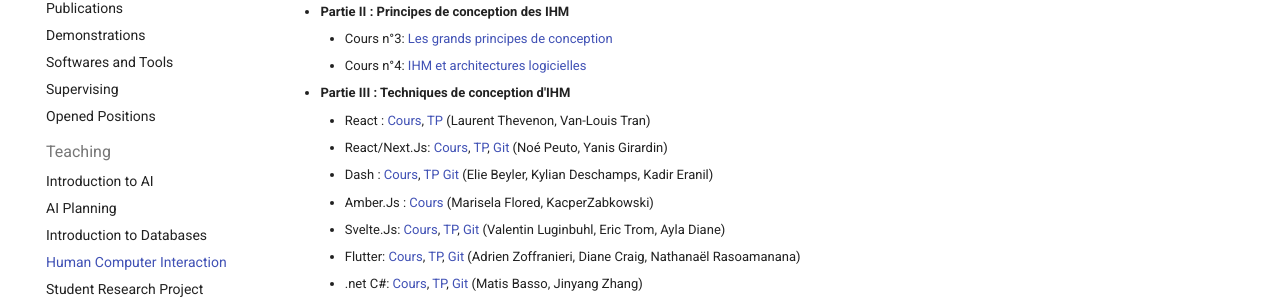
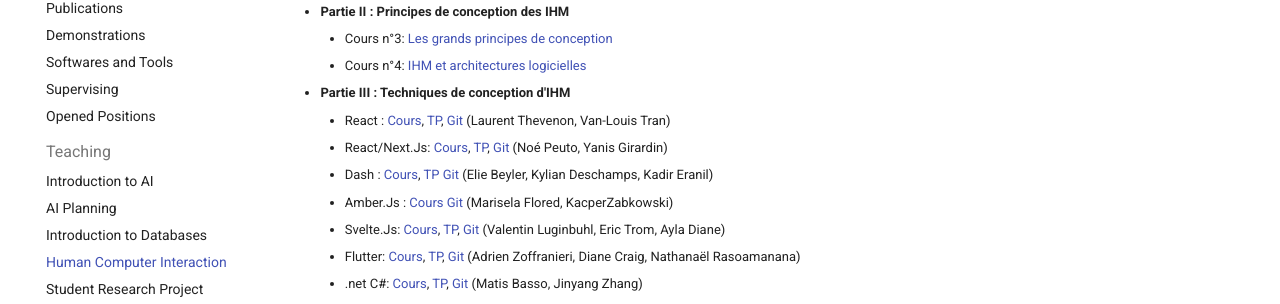
Before and after one commit to pellierd/homepage, an MkDocs documentation site: the page built from docs/teaching/hci.md, in a window 1280 px wide and 900 px high, scrolled down 643 px. Shown: the part 147-451 px from the top of the window. Built offline with MkDocs 1.6.1 and Material for MkDocs 9.7.7, drawn with Linux system fonts in a browser that asks for light colours.

Commit message:
modif cours ihm

```diff
--- a/docs/teaching/hci.md
+++ b/docs/teaching/hci.md
@@ -25,10 +25,10 @@ Après un rappel des principes ergonomiques, ce cours s’intéresse essentielle
     - Cours n°3: [Les grands principes de conception](hci/03-conception.pdf)
     - Cours n°4: [IHM et architectures logicielles](hci/04-architecture.pdf)
 - **Partie III : Techniques de conception d'IHM**
-    - React : [Cours](hci/tmp/React.pdf), [TP](https://github.com/Bloubing/trois-petits-cochons) (Laurent Thevenon, Van-Louis Tran)
+    - React : [Cours](hci/tmp/React.pdf), [TP](https://github.com/Bloubing/trois-petits-cochons), [Git](https://github.com/Bloubing/M2-IHM.) (Laurent Thevenon, Van-Louis Tran)
     - React/Next.Js: [Cours](hci/tmp/NextJS.pdf), [TP](https://tp-nextjs-alpha.vercel.app), [Git](https://github.com/noepeutot/GIRARDIN_PEUTOT_Musiverse) (Noé Peuto, Yanis Girardin)
     - Dash : [Cours](hci/tmp/Dash.pdf), [TP](https://github.com/Fina49/Projet_IHM/tree/TP) [Git](https://github.com/Fina49/Projet_IHM/tree/main) (Elie Beyler, Kylian Deschamps, Kadir Eranil)
-    - Amber.Js : [Cours](hci/tmp/EmberJS.pdf) (Marisela Flored, KacperZabkowski)
+    - Amber.Js : [Cours](hci/tmp/EmberJS.pdf) [Git](https://github.com/Kacpier/ember-quickstart) (Marisela Flored, KacperZabkowski)
     - Svelte.Js: [Cours](https://www.canva.com/design/DAG5PXv9in4/KtJ4V155oL0VE3xcHTVVtw/edit), [TP](https://www.notion.so/lelinguine/D-couverte-de-SvelteJS-2a9687c54bf880c591fbf5ac4e363f63), [Git](https://github.com/lelinguine/ihm-project) (Valentin Luginbuhl, Eric Trom, Ayla Diane)
     - Flutter: [Cours](hci/tmp/Flutter.pdf), [TP](https://github.com/Pandaniens/FlutterTestIHM/), [Git](https://github.com/Diane38/IHM_S9_Craig_Zoffranieri_-Rasoamanana.git) (Adrien Zoffranieri, Diane Craig, Nathanaël Rasoamanana)
     - .net C#: [Cours](https://docs.google.com/presentation/d/18nEf82vEkagVzWKCFFFI7paTP4bMEXMdSuw1On4LN5Q/edit?slide=id.p#slide=id.p), [TP](https://github.com/yilingwaku/BlazorTpDemo/tree/main), [Git](https://github.com/yilingwaku/BlazorTpDemo/tree/main) (Matis Basso, Jinyang Zhang)
```
